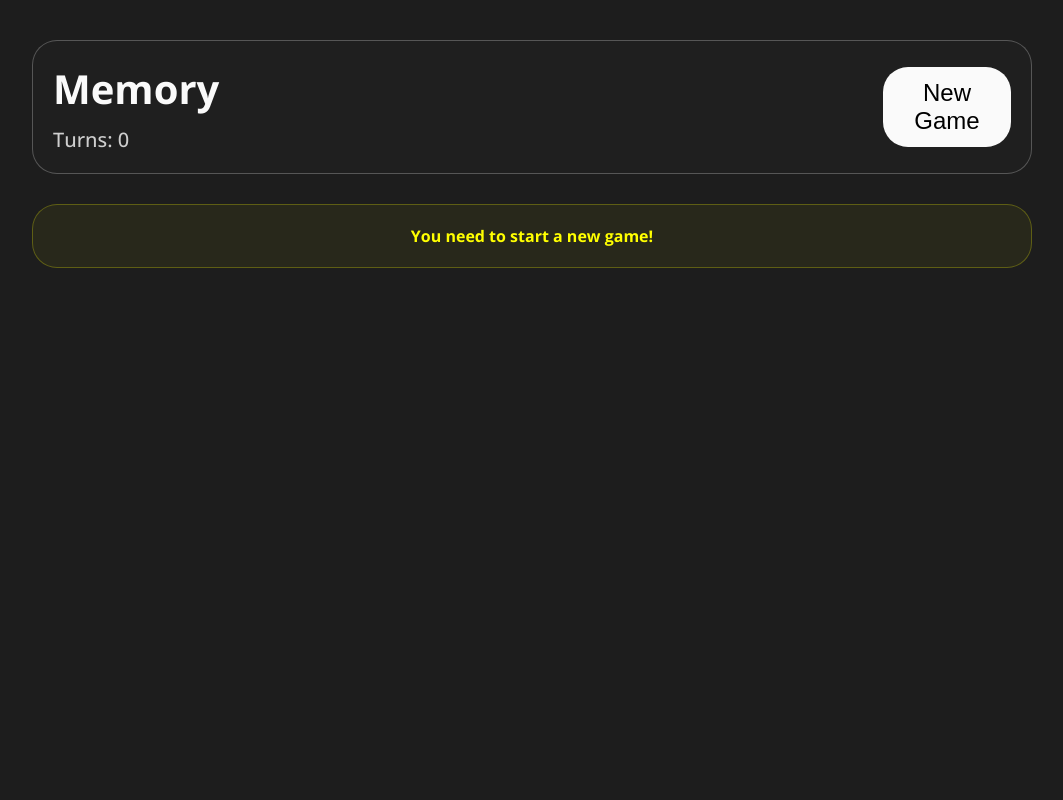
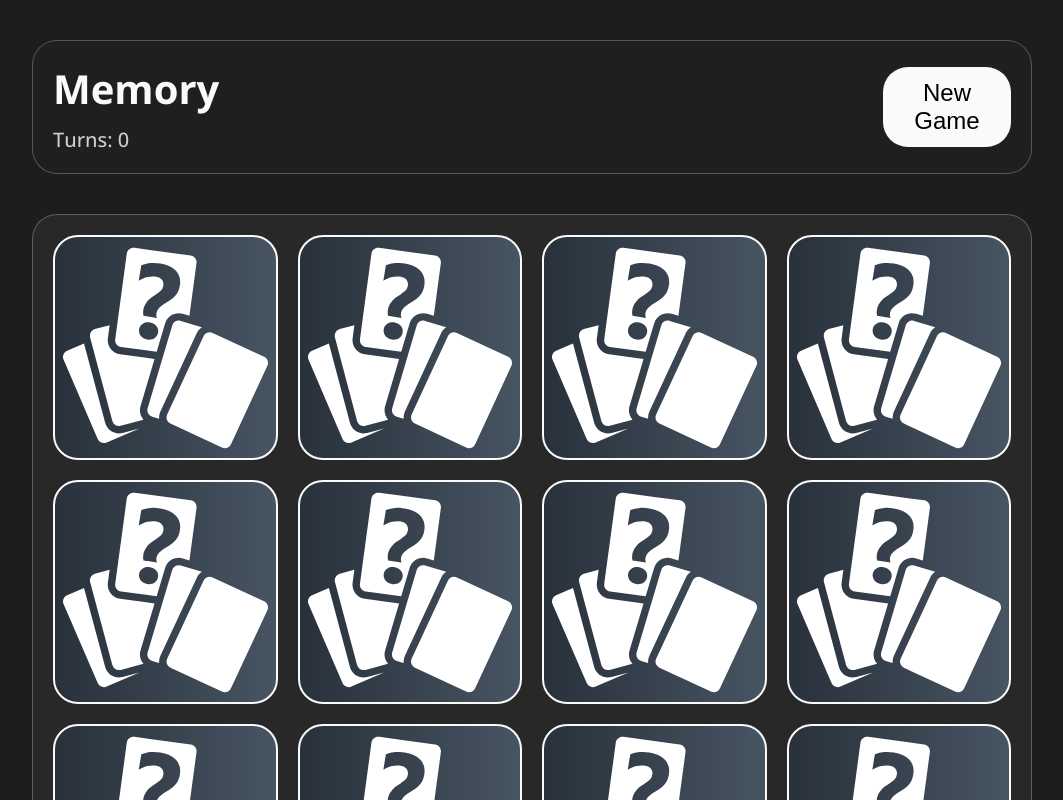
Before and after one commit to derechtenap/react-memory, a React (Create React App) app: page / in a window 1280 px wide. Shown: the top 800 px of the page, without its empty margins (108-1171 px from the left). Built offline with nearby package versions, Linux system fonts and the light colour scheme.

Commit message:
Game Starts Automatically

```diff
--- a/src/App.jsx
+++ b/src/App.jsx
@@ -18,12 +18,11 @@ function App() {
       .sort(() => Math.random() - 0.5)
       .map((card) => ({ ...card, id: Math.random() })); // Map them into a new Array
 
+    // Reset choices just in case one is still set
+    setChoiceOne(null);
+    setChoiceTwo(null);
     setCards(SHUFFLED_CARDS);
     setTurns(0);
-
-    let cardGrid = document.getElementById("cardGrid");
-
-    cardGrid.style.removeProperty("display");
   };
 
   const handleChoice = (card) => {
@@ -64,9 +63,14 @@ function App() {
   const resetTurn = () => {
     setChoiceOne(null);
     setChoiceTwo(null);
-    setTurns((prevTurns) => prevTurns++);
+    setTurns((prevTurns) => prevTurns + 1); // prevTurns++ is not working
     setDisabled(false);
   };
+
+  // Start a new game automagically
+  useEffect(() => {
+    SHUFFLE_CARDS();
+  }, []);
 
   return (
     <div className="App">
@@ -77,15 +81,8 @@ function App() {
         </div>
         <button onClick={SHUFFLE_CARDS}>New Game</button>
       </header>
-      <div className="info">
-        {cards.length > 0 ? (
-          <span style={{ display: "none" }}></span>
-        ) : (
-          <span className="danger">You need to start a new game!</span>
-        )}
-      </div>
 
-      <div className="grid" id="cardGrid" style={{ display: "none" }}>
+      <div className="grid" id="cardGrid">
         {cards.map((card) => (
           <Card
             key={card.id}
```
